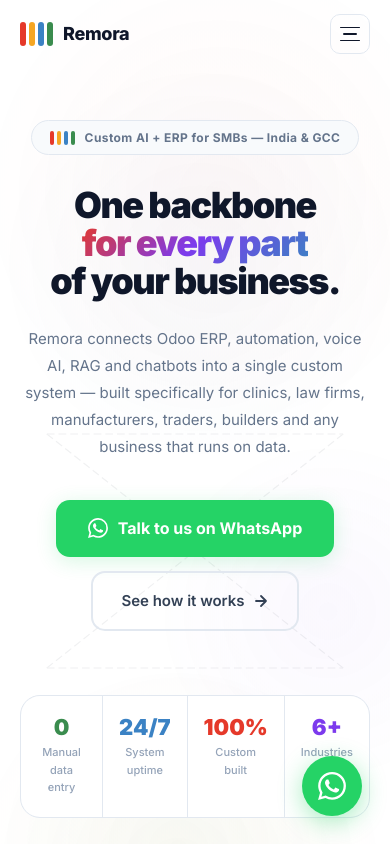
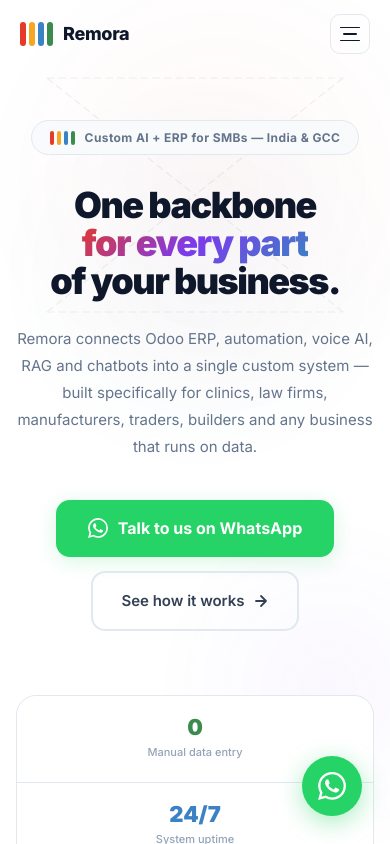
Before and after one commit to remora-solutions/remora, a Next.js app: page / in a window 390 px wide. Shown: the top 844 px of the page. Built offline with nearby package versions, Linux system fonts and the light colour scheme.

Commit message:
Update globals.css

```diff
--- a/app/globals.css
+++ b/app/globals.css
@@ -197,3 +197,19 @@
 /* ── Link reset ── */
 a { color: inherit; text-decoration: none; }
 button { font-family: inherit; cursor: pointer; border: none; background: none; }
+
+
+/* ===== Mobile fixes ===== */
+html, body { overflow-x: hidden; max-width: 100%; }
+img, svg, video { max-width: 100%; height: auto; }
+
+@media (max-width: 768px) {
+  [style*="grid-template-columns"] {
+    grid-template-columns: 1fr !important;
+  }
+  [style*="grid-template-columns"] > *,
+  [style*="display: flex"] > * {
+    min-width: 0 !important;
+  }
+  section { padding-left: 16px !important; padding-right: 16px !important; }
+}
```
